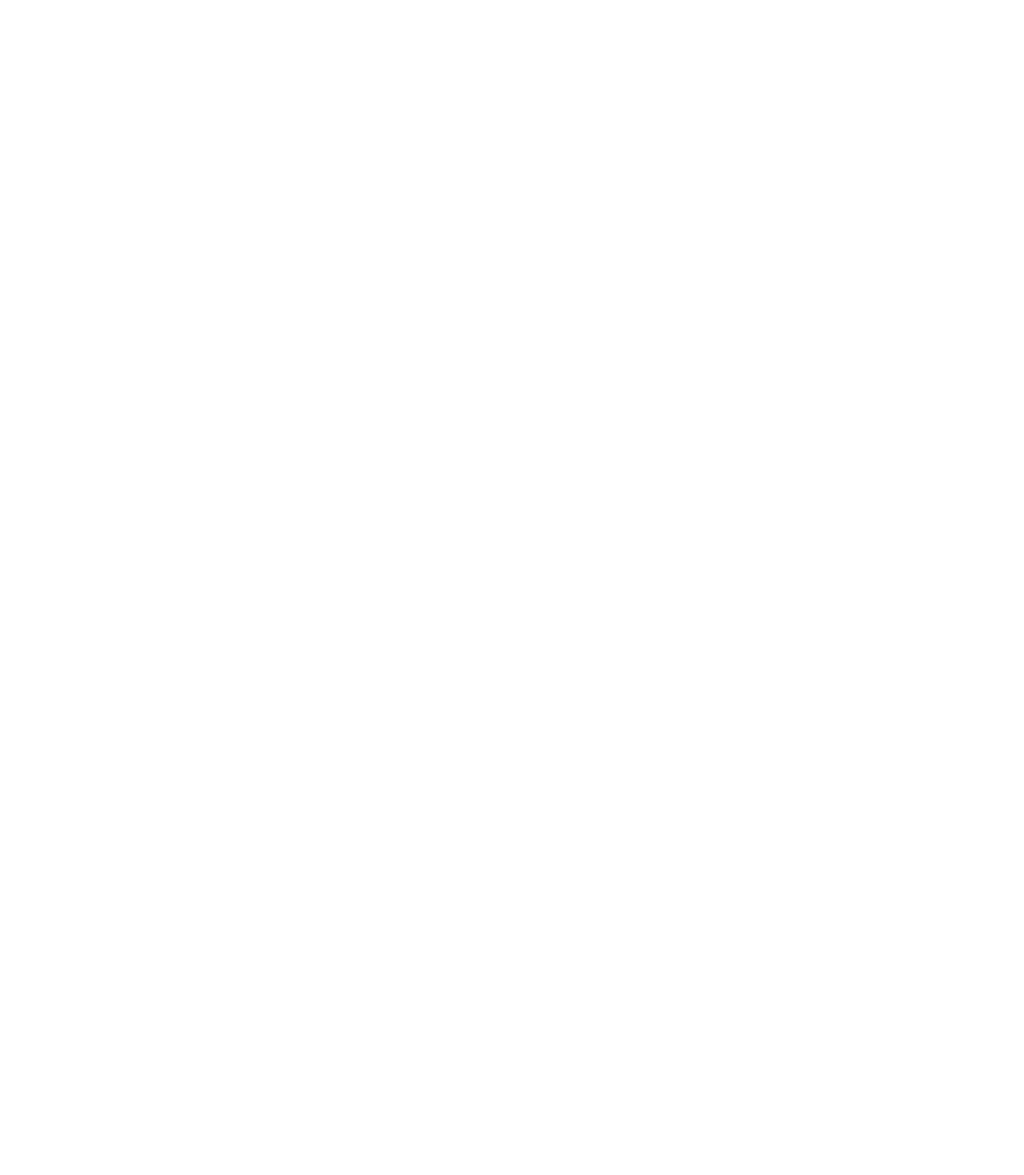
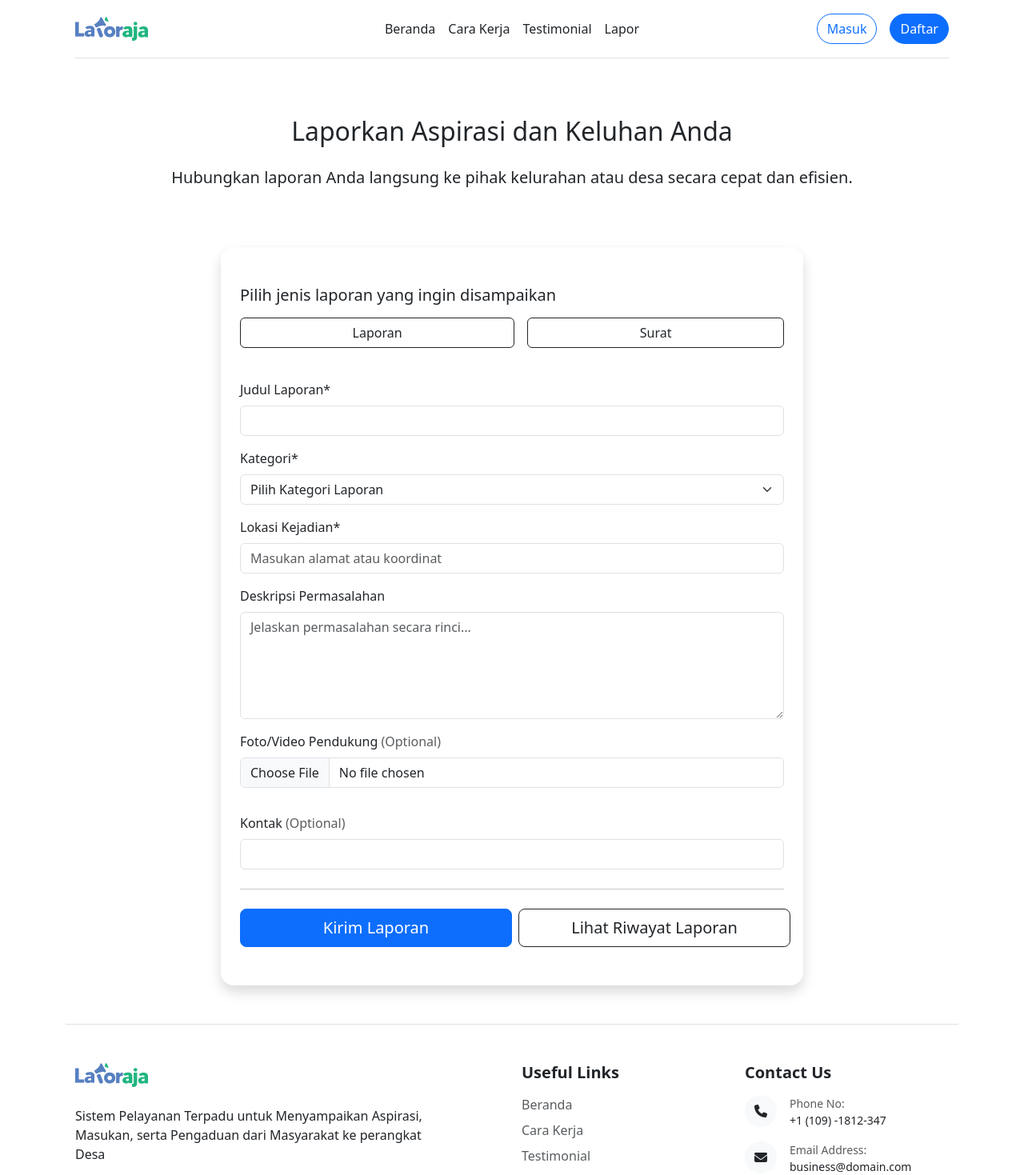
Before and after one commit to viki-andriyanto/laporaja-website, a React (Vite) app in the folder frontend/: page /Lapor in a window 1280 px wide. Before the commit this address had no page. Shown: the top 1469 px of the page at 80% size. Before the commit the page ends 800 px from the top, so only its background shows below. Built offline with nearby package versions, Linux system fonts and the light colour scheme.

Commit message:
Pages Lapor

```diff
--- a/frontend/src/App.jsx
+++ b/frontend/src/App.jsx
@@ -1,5 +1,7 @@
 import { BrowserRouter, Route, Router, Routes } from "react-router"
 import Dashboard from "./pages/Dashboard"
+
+import Lapor from "./pages/Lapor"
 
 function App() {
 
@@ -9,9 +11,8 @@ function App() {
         <BrowserRouter>
           <Routes>
             <Route index element={<Dashboard />} />
-            {/* <Route path="/" element={<Books />} />
-            <Route path="/" element={<Contact />} />
-            <Route path="/" element={<Team />} /> */}
+            <Route path="/Lapor" element={<Lapor />} />
+
           </Routes>
         </BrowserRouter>
       </div>
--- a/frontend/src/pages/Lapor/index.jsx
+++ b/frontend/src/pages/Lapor/index.jsx
@@ -0,0 +1,113 @@
+import Footer from "../../shared/footer";
+import Header from "../../shared/header";
+
+export default function Lapor() {
+    return (
+        <>
+            <Header />
+            <div className="container">
+                <main>
+                    <div className="py-5 text-center">
+                        <h2 className="mb-4">Laporkan Aspirasi dan Keluhan Anda</h2>
+                        <p className="lead mb-4">
+                            Hubungkan laporan Anda langsung ke pihak kelurahan atau desa secara cepat dan efisien.
+                        </p>
+                    </div>
+                    <div className="container col-xxl-8 px-4 py-5 shadow rounded-4 col-md-7 col-lg-8">
+                        <h5 className="mb-3">Pilih jenis laporan yang ingin disampaikan</h5>
+                        <form className="needs-validation" noValidate>
+                            <div className="row g-3">
+                                <div className="d-flex justify-content-between gap-3 mb-4">
+                                    <button type="button" className="btn btn-outline-dark flex-fill">
+                                        Laporan
+                                    </button>
+                                    <button type="button" className="btn btn-outline-dark flex-fill">
+                                        Surat
+                                    </button>
+                                </div>
+
+                                <div className="col-12">
+                                    <label htmlFor="username" className="form-label text-bold">
+                                        Judul Laporan*
+                                    </label>
+                                    <div className="input-group has-validation">
+                                        <input type="text" className="form-control" id="username" required />
+                                        <div className="invalid-feedback">Berikan judul laporan yang valid.</div>
+                                    </div>
+                                </div>
+
+                                <div className="col-12">
+                                    <label htmlFor="kategori" className="form-label">
+                                        Kategori*
+                                    </label>
+                                    <select className="form-select" id="kategori" name="kategori" required>
+                                        <option value="">Pilih Kategori Laporan</option>
+                                        <option value="infrastruktur">Infrastruktur</option>
+                                        <option value="kebersihan">Kebersihan</option>
+                                        <option value="keamanan">Keamanan</option>
+                                        <option value="administrasi">Administrasi</option>
+                                    </select>
+                                    <div className="invalid-feedback">Silakan pilih kategori yang valid.</div>
+                                </div>
+
+
+                                <div className="col-12">
+                                    <label htmlFor="lokasi" className="form-label">
+                                        Lokasi Kejadian*
+                                    </label>
+                                    <input type="text" className="form-control" id="lokasi" placeholder="Masukan alamat atau koordinat" required />
+                                    <div className="invalid-feedback">Silahkan tulis lokasi kejadian yang valid</div>
+                                </div>
+
+                                <div className="col-12">
+                                    <label htmlFor="deskripsi" className="form-label">
+                                        Deskripsi Permasalahan
+                                    </label>
+                                    <textarea
+                                        className="form-control"
+                                        id="deskripsi"
+                                        rows="5"
+                                        placeholder="Jelaskan permasalahan secara rinci..."
+                                    />
+                                </div>
+
+                                <div className="col-12">
+                                    <label htmlFor="" className="form-label">
+                                        Foto/Video Pendukung <span className="text-muted">(Optional)</span>
+                                    </label>
+                                    <div className="mb-3">
+                                        <input className="form-control" type="file" id="" accept="image/*" required />
+                                    </div>
+                                </div>
+
+                                <div className="col-12">
+                                    <label htmlFor="" className="form-label">
+                                        Kontak <span className="text-muted">(Optional)</span>
+                                    </label>
+                                    <input type="text" className="form-control" id="" required />
+                                    <div className="invalid-feedback">Security code required</div>
+                                </div>
+                            </div>
+
+                            <hr className="my-4" />
+
+                            {/* Button */}
+                            <div className="d-flex gap-2">
+                                <button className="col-8 btn btn-primary btn-lg w-50" type="submit">
+                                    Kirim Laporan
+                                </button>
+                                <button className="col-4 btn btn-outline-dark btn-lg w-50 " type="submit">
+                                    Lihat Riwayat Laporan
+                                </button>
+                            </div>
+
+                        </form>
+                    </div>
+
+                </main>
+            </div>
+            <Footer />
+        </>
+
+    );
+}
--- a/frontend/src/shared/header.jsx
+++ b/frontend/src/shared/header.jsx
@@ -1,7 +1,7 @@
 export default function Header() {
     return (
-        <div class="container">
-            <header class="d-flex flex-wrap align-items-center justify-content-center justify-content-md-between py-3 mb-4 border-bottom">
+        <div className="container">
+            <header className="d-flex flex-wrap align-items-center justify-content-center justify-content-md-between py-3 mb-4 border-bottom">
 
                 <a href="/" className="d-flex align-items-center col-md-3 mb-2 mb-md-0 text-dark text-decoration-none" style={{ fontstyle: 'inter' }}>
                     <img
@@ -12,16 +12,16 @@ export default function Header() {
                     />
                 </a>
 
-                <ul class="nav col-12 col-md-auto mb-2 justify-content-center mb-md-0">
-                    <li><a href="#" class="nav-link px-2 link-dark">Beranda</a></li>
-                    <li><a href="#" class="nav-link px-2 link-dark">Cara Kerja</a></li>
-                    <li><a href="#" class="nav-link px-2 link-dark">Testimonial</a></li>
-                    <li><a href="#" class="nav-link px-2 link-dark">Lapor</a></li>
+                <ul className="nav col-12 col-md-auto mb-2 justify-content-center mb-md-0">
+                    <li><a href="#" className="nav-link px-2 link-dark">Beranda</a></li>
+                    <li><a href="#" className="nav-link px-2 link-dark">Cara Kerja</a></li>
+                    <li><a href="#" className="nav-link px-2 link-dark">Testimonial</a></li>
+                    <li><a href="/lapor" className="nav-link px-2 link-dark">Lapor</a></li>
                 </ul>
 
-                <div class="col-md-3 text-end">
-                    <button type="button" class="btn btn-outline-primary me-3 rounded-pill">Masuk</button>
-                    <button type="button" class="btn btn-primary rounded-pill">Daftar</button>
+                <div className="col-md-3 text-end">
+                    <button type="button" className="btn btn-outline-primary me-3 rounded-pill">Masuk</button>
+                    <button type="button" className="btn btn-primary rounded-pill">Daftar</button>
                 </div>
             </header>
         </div>
```
